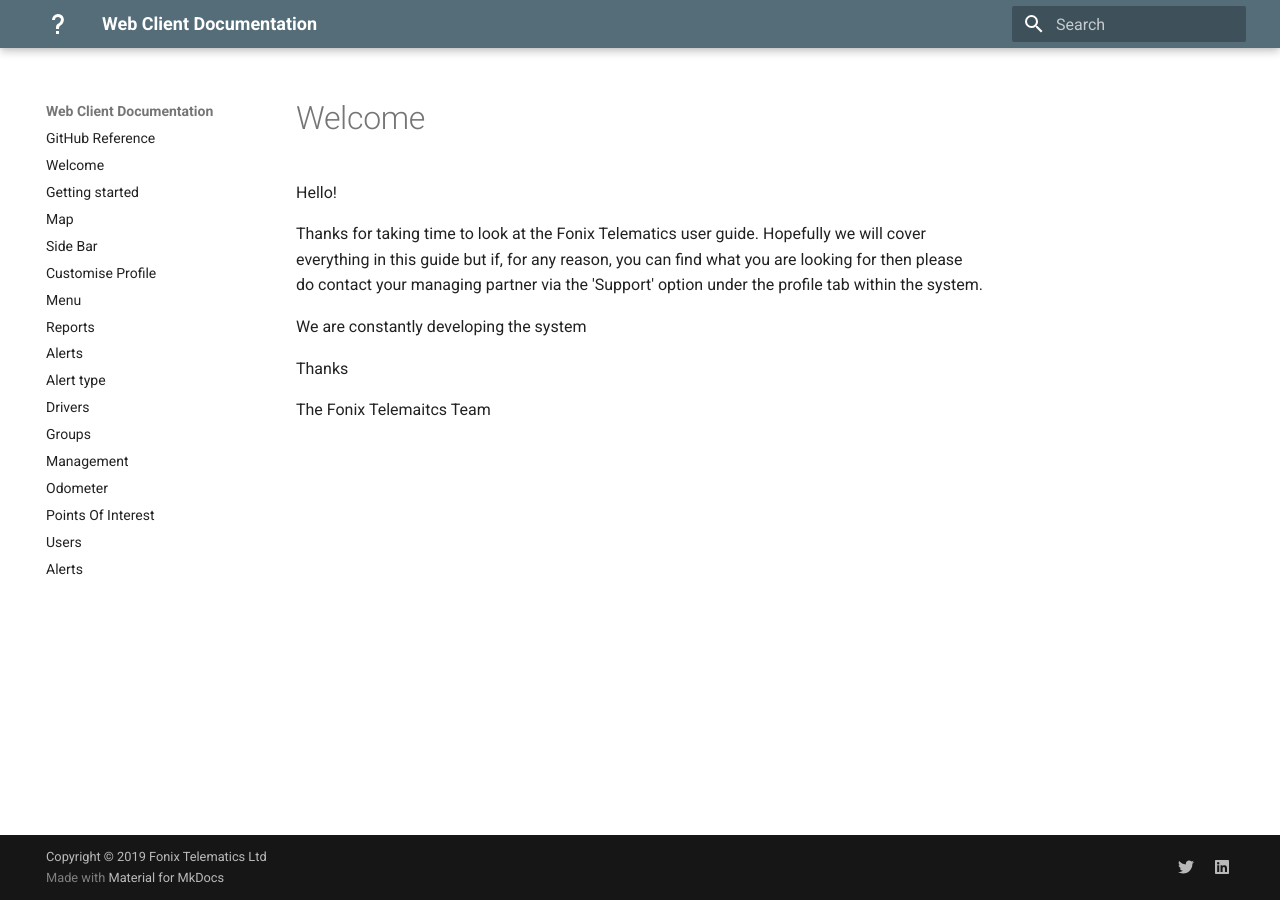
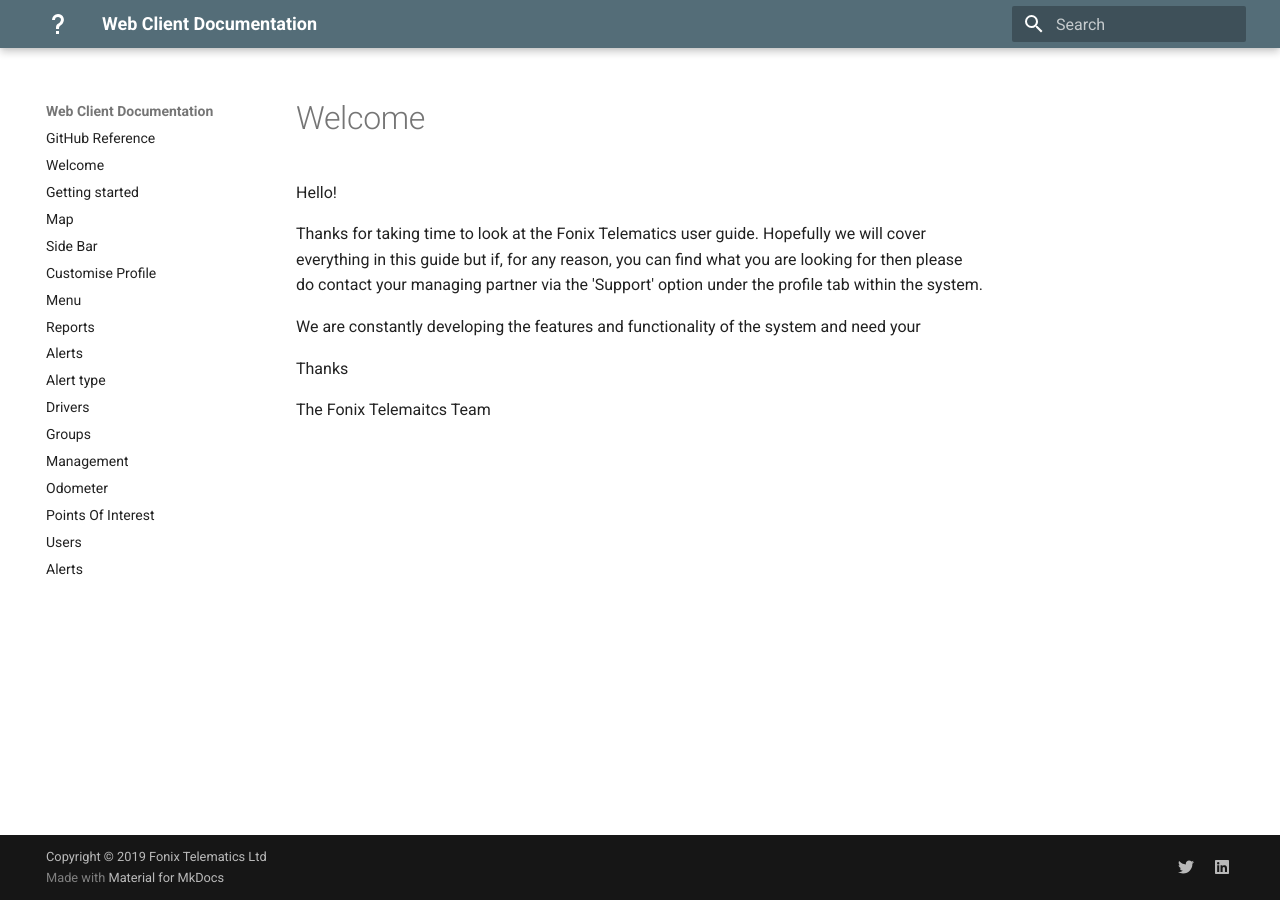
Before and after one commit to fonixtelematics/user-manual, an MkDocs documentation site: the page built from docs/Intro.md, in a window 1280 px wide. Built offline with MkDocs 1.6.1 and Material for MkDocs 9.7.7, drawn with Linux system fonts in a browser that asks for light colours.

Commit message:
docs/Intro.md updated from https://stackedit.io/

```diff
--- a/docs/Intro.md
+++ b/docs/Intro.md
@@ -4,12 +4,13 @@
 
 Thanks for taking time to look at the Fonix Telematics user guide. Hopefully we will cover everything in this guide but if, for any reason, you can find what you are looking for then please do contact your managing partner via the 'Support' option under the profile tab within the system.
 
-We are constantly developing the system
+We are constantly developing the features and functionality of the system and need your
+
 
 Thanks
 
 The Fonix Telemaitcs Team
 <!--stackedit_data:
-eyJoaXN0b3J5IjpbLTE0NDk0NTUyNjAsLTE1Mjk2NTEwMDhdfQ
+eyJoaXN0b3J5IjpbLTIwMDEzMDE5NjksLTE1Mjk2NTEwMDhdfQ
 ==
 -->
```
